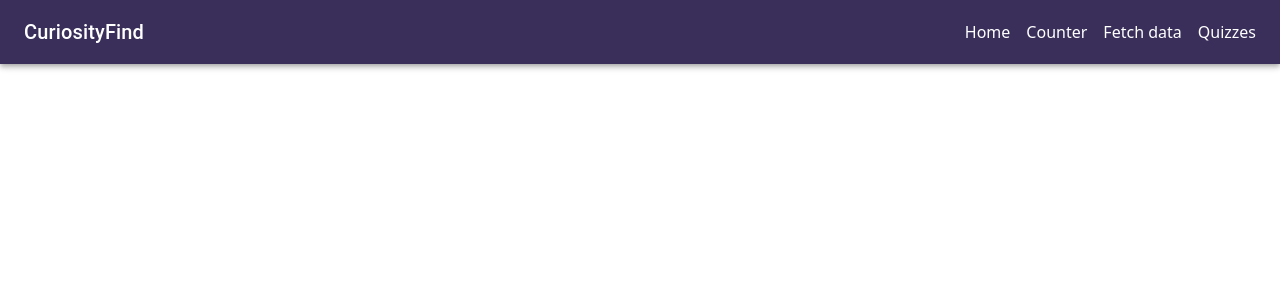
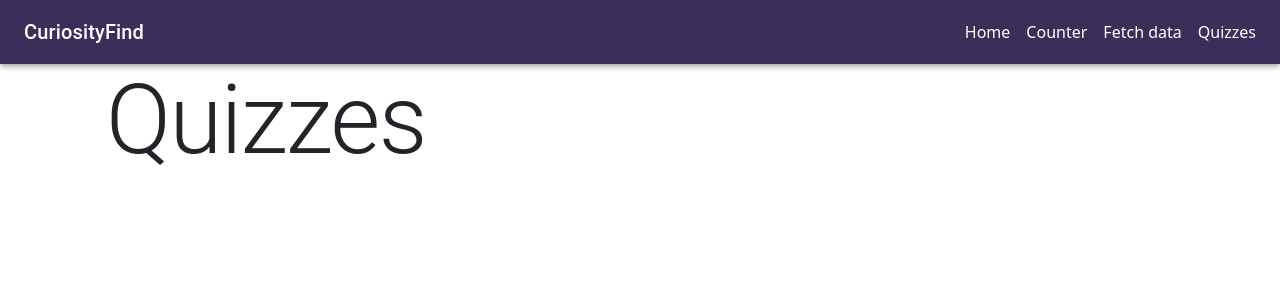
Before and after one commit to erik-lance/CuriosityFind, a React (Create React App) app in the folder ClientApp/: page /quizzes in a window 1280 px wide. Shown: the top 300 px of the page. Built offline with nearby package versions, Linux system fonts and the light colour scheme.

Commit message:
Added title

```diff
--- a/ClientApp/src/pages/Quizzes.tsx
+++ b/ClientApp/src/pages/Quizzes.tsx
@@ -1,10 +1,10 @@
 import React from "react";
-import { Container } from "@mui/material";
+import { Container, Typography } from "@mui/material";
 
 export default function Quizzes() {
     return (
         <Container>
-
+            <Typography variant="h1">Quizzes</Typography>
         </Container>
     );
 }
```
